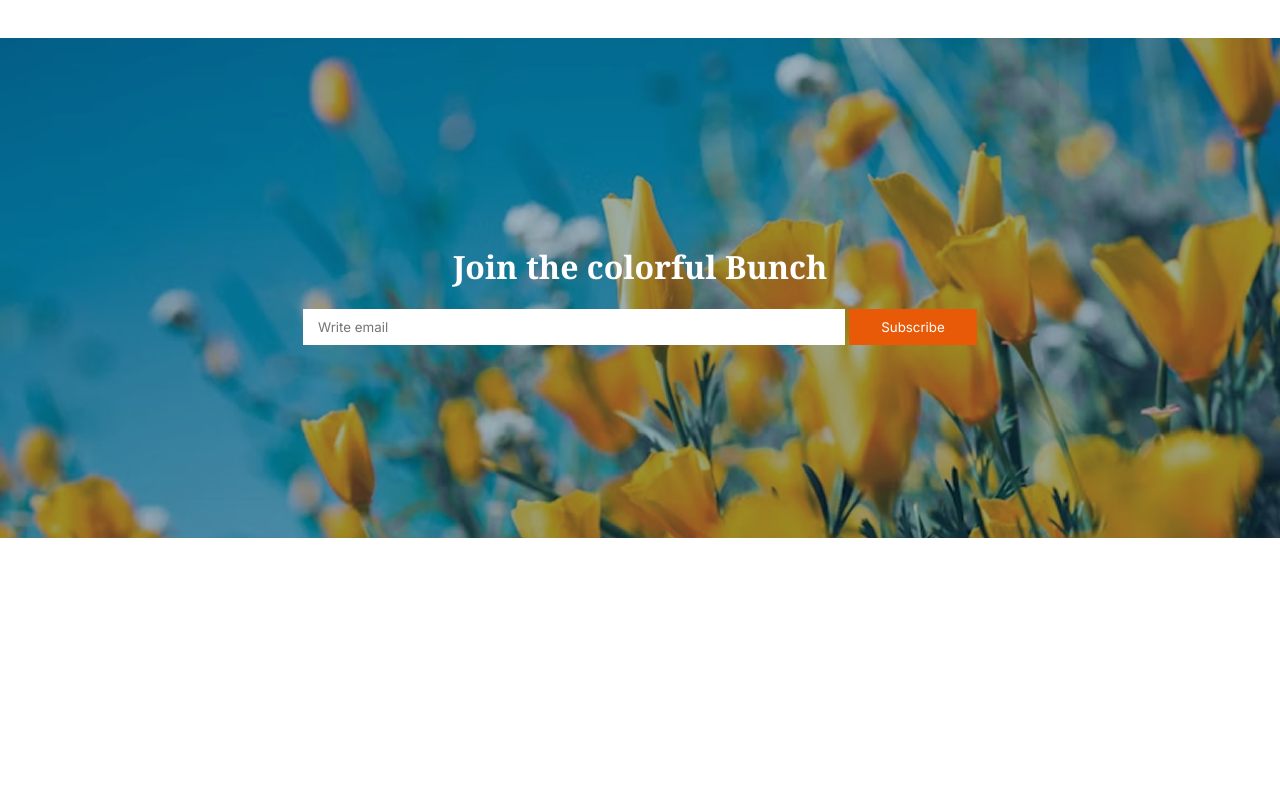
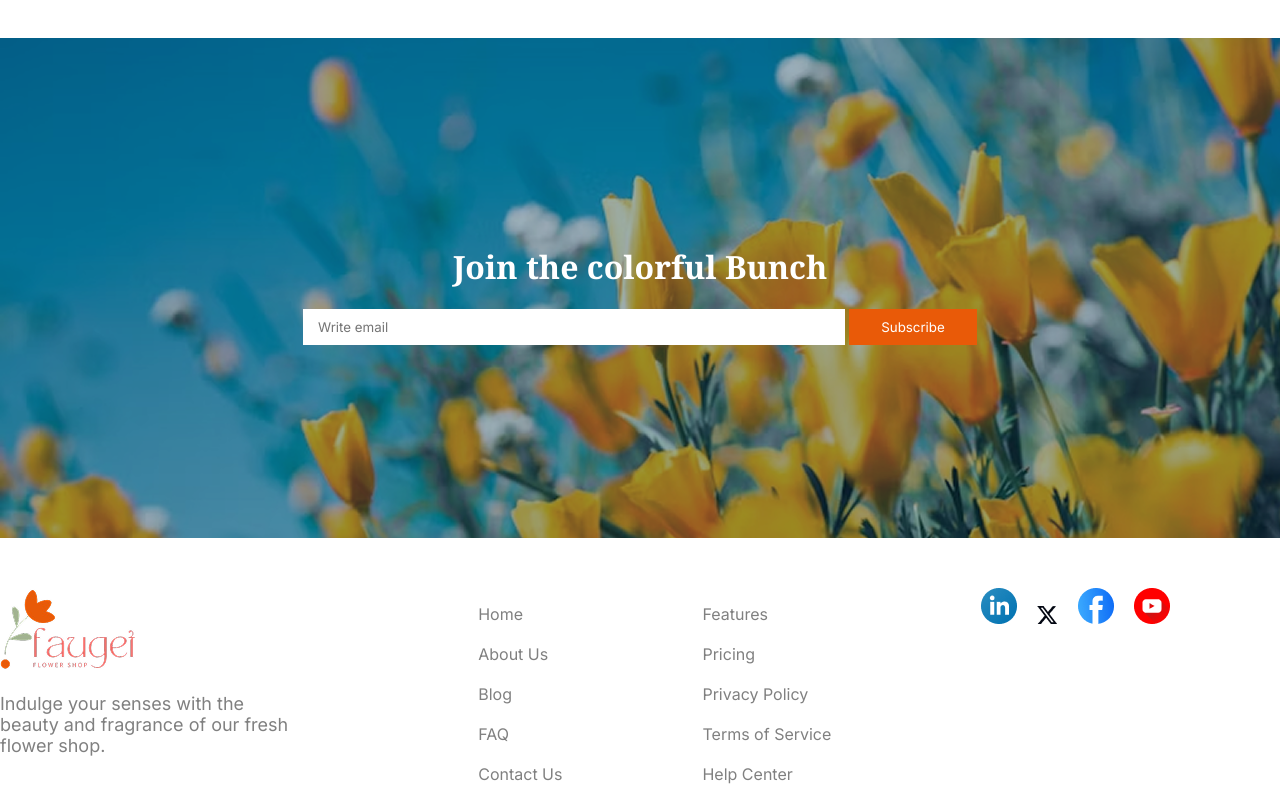
Before and after one commit to RakiurRahman1997/Assignment-2, a plain HTML site: page index.html in a window 1280 px wide. Shown: the part 2283-3083 px from the top of the page. Before the commit the page ends 2871 px from the top, so only its background shows below. Drawn offline with nearby package versions, Linux system fonts and the light colour scheme.

Commit message:
seventh commit

```diff
--- a/index.html
+++ b/index.html
@@ -122,6 +122,7 @@
 
          <!-- Latest Deals Section -->
 
+
          <!-- Join Bunch Section -->
          <div class="join-bunch">
             <div class="join-bunch-content">
@@ -132,10 +133,41 @@
                 <button class="form-button inter-font">Subscribe</button>
             </div>
          </div>
-
     </main>
     <footer>
-
+        <!-- Footer Section -->
+        <div class="footer">
+            <div class="footer-logo">
+                <img src="./assets/logo.png" alt="footer-logo">
+                <p class="footer-p inter-font">Indulge your senses with the<br>beauty and fragrance of our fresh<br>flower shop. </p>
+            </div>
+            <div class="useful-links">
+                <div class="useful-links-1">
+                    <ul class="useful-links-1-ul inter-font">
+                        <li><a href="#">Home</a></li><br>
+                        <li><a href="#">About Us</a></li><br>
+                        <li><a href="#">Blog</a></li><br>
+                        <li><a href="#">FAQ</a></li><br>
+                        <li><a href="#">Contact Us</a></li>
+                    </ul>
+                </div>
+                <div class="useful-links-2">
+                    <ul class="useful-links-2-ul inter-font">
+                        <li><a href="#">Features</a></li><br>
+                        <li><a href="#">Pricing</a></li><br>
+                        <li><a href="#">Privacy Policy</a></li><br>
+                        <li><a href="#">Terms of Service</a></li><br>
+                        <li><a href="#">Help Center</a></li>
+                    </ul>
+                </div>
+            </div>
+            <div class="social-icons">
+                <img src="./assets/icon-linkedin.png" alt="icon-linkedin">&nbsp;&nbsp;&nbsp;&nbsp;
+                <img src="./assets/icon-twitter.png" alt="icon-twitter">&nbsp;&nbsp;&nbsp;&nbsp;
+                <img src="./assets/icon-facebook.png" alt="icon-facebook">&nbsp;&nbsp;&nbsp;&nbsp;
+                <img src="./assets/icon-youtube.png" alt="icon-youtube">
+            </div>
+        </div>
     </footer>
 </body>
 </html>
--- a/styles/style.css
+++ b/styles/style.css
@@ -108,6 +108,8 @@ nav a {
 
 .cart-button{
     background-color: #E95A08;
+    color: #FFFFFF;
+    font-weight: bold;
     border: none;
     padding: 10px 20px;
     width: calc(100% - 35px);
@@ -170,6 +172,8 @@ nav a {
 /* Latest Deals Section */
 
 
+
+
 /* Bunch section */
 
 .join-bunch{
@@ -202,6 +206,36 @@ nav a {
     padding-top: 185px;
     color: #FFFFFF;
 }
+
+/* Footer section */
+
+.footer{
+    display: flex;
+    gap: 150px;
+}
+
+.useful-links-1-ul, .useful-links-2-ul{
+    text-decoration: none;
+    list-style: none;
+}
+
+.useful-links-1-ul a, .useful-links-2-ul a{
+    text-decoration: none;
+    list-style: none;
+    color: gray;
+}
+
+.useful-links{
+    display: flex;
+    gap: 100px;
+}
+
+.footer-p{
+    color: gray;
+    font-size: 18px;
+}
+
+
 
 /* Mobile Responsive */
 
@@ -264,4 +298,24 @@ nav a {
         font-size: 14px;
     }
 
+    .footer{
+        flex-direction: column;
+        justify-items: center;
+        gap: 50px;
+    }
+
+    .useful-links{
+        flex-direction: column;
+        justify-items: center;
+        gap: 0;
+    }
+
+    .footer-logo img, .footer-p{
+        justify-items: center;
+        gap: 0;
+    }
+
+    .social-icons{
+        justify-items: center;
+    }
 }
```
